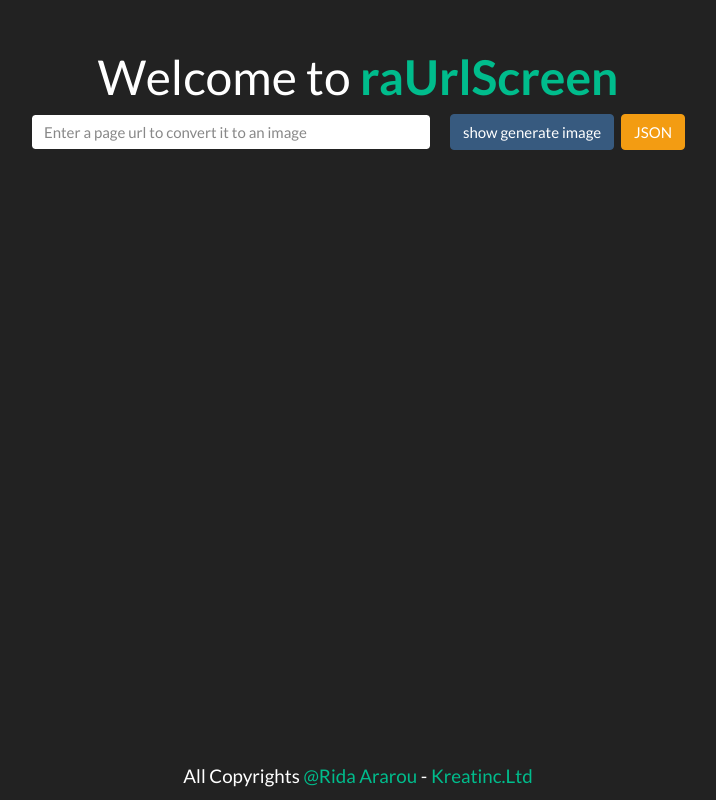
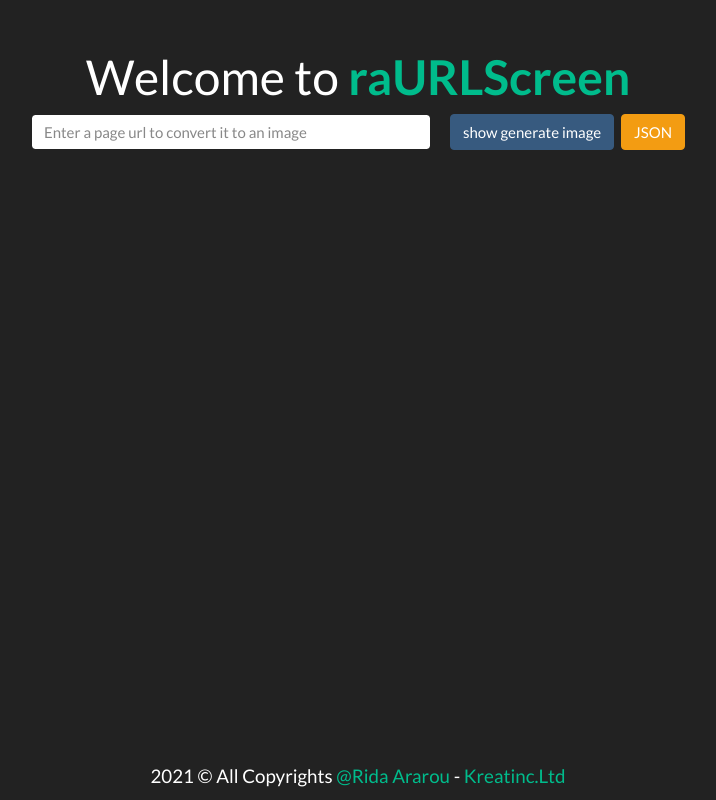
Before and after one commit to ridaararou/url-screeen, a website: page client/index.html in a window 1280 px wide. Shown: the whole page, without its empty margins (282-998 px from the left). Drawn offline with nearby package versions, Linux system fonts and the light colour scheme.

Commit message:
Update index.html

```diff
--- a/client/index.html
+++ b/client/index.html
@@ -17,13 +17,13 @@
 
 <body>
   <div class="container mt-5 text-center" data-children-count="1">
-    <h1>Welcome to <b class="text-success" data-children-count="0"> raUrlScreen </b></h1>
+    <h1>Welcome to <b class="text-success" data-children-count="0"> raURLScreen </b></h1>
     <div data-children-count="1">
       <input id="inputURL" class="form-control mr-3" placeholder="Enter a page url to convert it to an image">
       <a id="showBtn" target="_blank" class="btn btn-primary mr-1" href="/urlscreen/show?width=1200&height=628&url=">show generate image</a>
       <a id="jsonBtn" target="_blank" class="btn btn-warning" href="/urlscreen/?width=1200&height=628&url=">JSON</a>
     </div>
-    <h5 style="position: fixed; bottom: 5px; left: 0; width:100% ">All Copyrights
+    <h5 style="position: fixed; bottom: 5px; left: 0; width:100% ">2021 &copy; All Copyrights
       <a target="_blank"href="https://www.linkedin.com/in/rida-ararou-455167131/">@Rida Ararou </a> -
       <a target="_blank" href="https://www.linkedin.com/company/kreatinc/">Kreatinc.Ltd</a>
     </h5>
```
